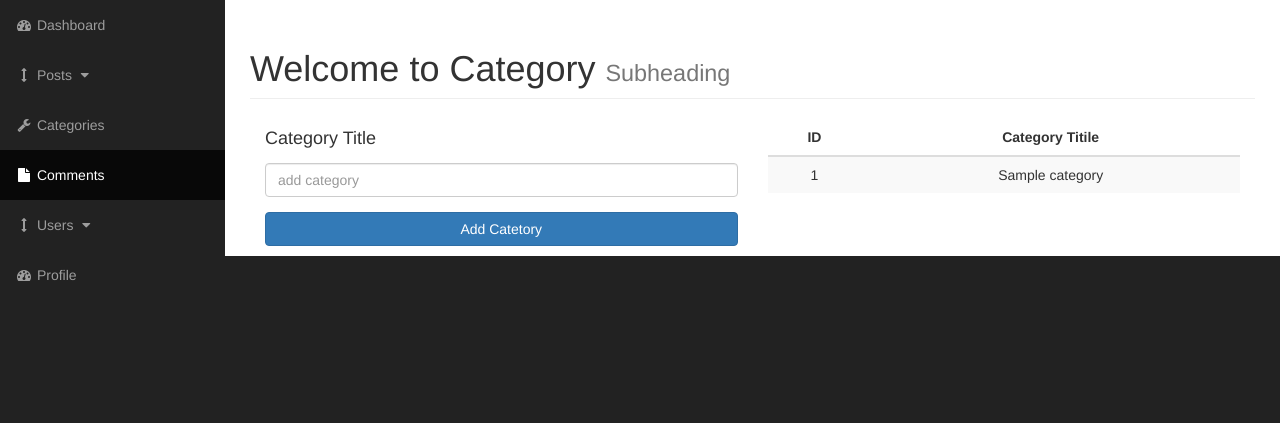
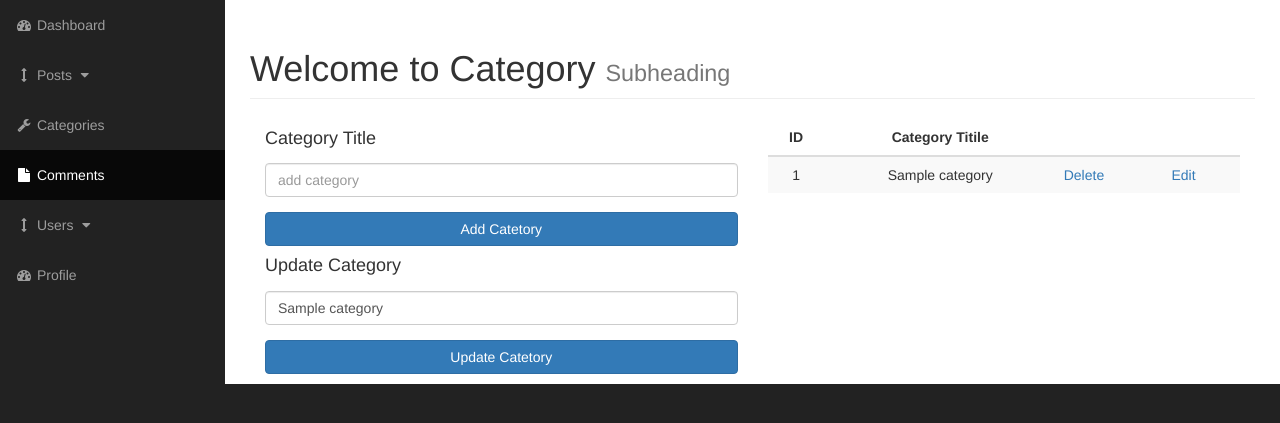
Before and after one commit to naeem252/cms-01-11-2019, a PHP site: page /admin/categories.php?edit=1 in a window 1280 px wide. Shown: the part 51-474 px from the top of the page. Run offline with PHP 8.4, Linux system fonts and the light colour scheme; tables that the repository leaves empty or names only in its code hold one stand-in row (values such as "Sample post").

Commit message:
refactor category page

```diff
--- a/admin/categories.php
+++ b/admin/categories.php
@@ -17,27 +17,8 @@
                             <small>Subheading</small>
                         </h1>
                         <div class="col-xs-6">
-
-                            <?php
-                            if(isset($_POST['submit'])){
-
-                              $cat_title=$_POST['cat_title'];
-
-                              if($cat_title=="" || empty($cat_title)){
-                                echo "This field should not be empty";
-                              }else{
-                                $query="INSERT INTO categories(cat_title)";
-                                $query.="VALUE ('{$cat_title}')";
-                                $inser_cat_query=mysqli_query($connection, $query);
-                                if(!$inser_cat_query){
-                                    die("query failed".mysqli_error($connection));
-                                }
-                              }
-                            }
-
-                            ?>
-
-
+                            <!--insert categories-->
+                            <?php insert_categories();?>
 
                         	<form action="" method="post">
                         		<div class="form-group">
@@ -46,35 +27,33 @@
                         		</div>
                         		<input type="submit" class="btn btn-primary btn-block" name="submit" value="Add Catetory" >
                         	</form>
+
+                    <?php include "includes/update_categories.php";?>
+
+
                         </div>
 
                         <div class="col-xs-6">
-                            <?php
-
-                            $query="SELECT * FROM categories";
-                            $select_category=mysqli_query($connection,$query);
-
-                            ?>
                         	<table class="table table-striped">
                         		<thead>
                         			<tr class="text-center">
                         				<th style="text-align: center;">ID</th>
                         				<th style="text-align: center;">Category Titile</th>
+                                        <th>&nbsp;</th>
+                                        <th>&nbsp;</th>
                         			</tr>
                         		</thead>
                         		<tbody>
                                     <?php
-                                    while ($row=mysqli_fetch_assoc($select_category)):
+                                        findAllCategories();
+
                                     ?>
 
-                        			<tr>
-                        				<td align="center"><?php echo $row['cat_id'];?></td>
-                                        <td align="center"><?php echo $row['cat_title'];?></td>
+                        		</tbody>
 
-                        			</tr>
-
-                                <?php endwhile;?>
-                        		</tbody>
+                                <?php
+                                    deleteCategories();
+                                ?>
                         	</table>
                         </div>
                     </div>
--- /dev/null
+++ b/admin/functions.php
@@ -0,0 +1,62 @@
+<?php
+
+function insert_categories(){
+
+    global $connection;
+
+    if (isset($_POST['submit'])) {
+
+        $cat_title = $_POST['cat_title'];
+
+        if ($cat_title == "" || empty($cat_title)) {
+            echo "This field should not be empty";
+        } else {
+            $query = "INSERT INTO categories(cat_title)";
+            $query .= "VALUE ('{$cat_title}')";
+            $insert_cat_query = mysqli_query($connection, $query);
+            if (!$insert_cat_query) {
+                die("query failed" . mysqli_error($connection));
+            }
+        }
+    }
+
+
+}
+
+function findAllCategories(){
+    global $connection;
+    $query="SELECT * FROM categories";
+    $select_category=mysqli_query($connection,$query);
+    while($row=mysqli_fetch_assoc($select_category)) {
+        echo "<tr>";
+        echo "<td align=\"center\">{$row['cat_id']}</td>";
+        echo "<td align=\"center\">{$row['cat_title']}</td>";
+        echo "<td><a href=\"categories.php?delete={$row['cat_id']}\">Delete</a></td>";
+        echo "<td><a href=\"categories.php?edit={$row['cat_id']}\">Edit</a></td>";
+
+        echo "</tr>";
+    }
+
+}
+
+
+function deleteCategories(){
+    global $connection;
+    if(isset($_GET['delete'])){
+        $cat_id=$_GET['delete'];
+
+
+        $query="SELECT * FROM categories WHERE cat_id={$cat_id}";
+        $select_query=mysqli_query($connection,$query);
+        if(mysqli_num_rows($select_query)==0){
+            echo "something went wrong";
+        }else{
+            $query="DELETE FROM categories WHERE cat_id={$cat_id}";
+            $delete_query=mysqli_query($connection,$query);
+            header("location:categories.php");
+        }
+
+
+
+    }
+}
--- a/admin/includes/admin_header.php
+++ b/admin/includes/admin_header.php
@@ -1,4 +1,6 @@
+<?php ob_start();?>
 <?php include_once "../includes/db.php";?>
+<?php include "functions.php";?>
 <!DOCTYPE html>
 <html lang="en">
 
--- /dev/null
+++ b/admin/includes/update_categories.php
@@ -0,0 +1,31 @@
+
+
+<?php
+if(isset($_GET['edit'])){
+    $cat_id=$_GET['edit'];
+    $query="SELECT * FROM categories WHERE cat_id={$cat_id}";
+    $select_category_id=mysqli_query($connection,$query);
+    $category_row=mysqli_fetch_assoc($select_category_id);
+
+    ?>
+    <form action="" method="post">
+        <div class="form-group">
+            <label for="cat_title"><h4>Update Category</h4></label>
+            <input placeholder="update category" type="text" name="cat_title" id="cat_title" value="<?php echo $category_row['cat_title'];?>" class="form-control">
+        </div>
+        <input type="submit" class="btn btn-primary btn-block" name="update_category" value="Update Catetory" >
+    </form>
+<?php } ?>
+
+<?php
+//update categories
+if(isset($_POST['update_category'])){
+    $cat_title=$_POST['cat_title'];
+    $query="UPDATE categories SET cat_title='{$cat_title}' WHERE cat_id={$cat_id}";
+    $update_query=mysqli_query($connection,$query);
+    header("Location:categories.php");
+    if(!$update_query){
+        die("query failed".mysqli_error($connection));
+    }
+}
+?>
```
